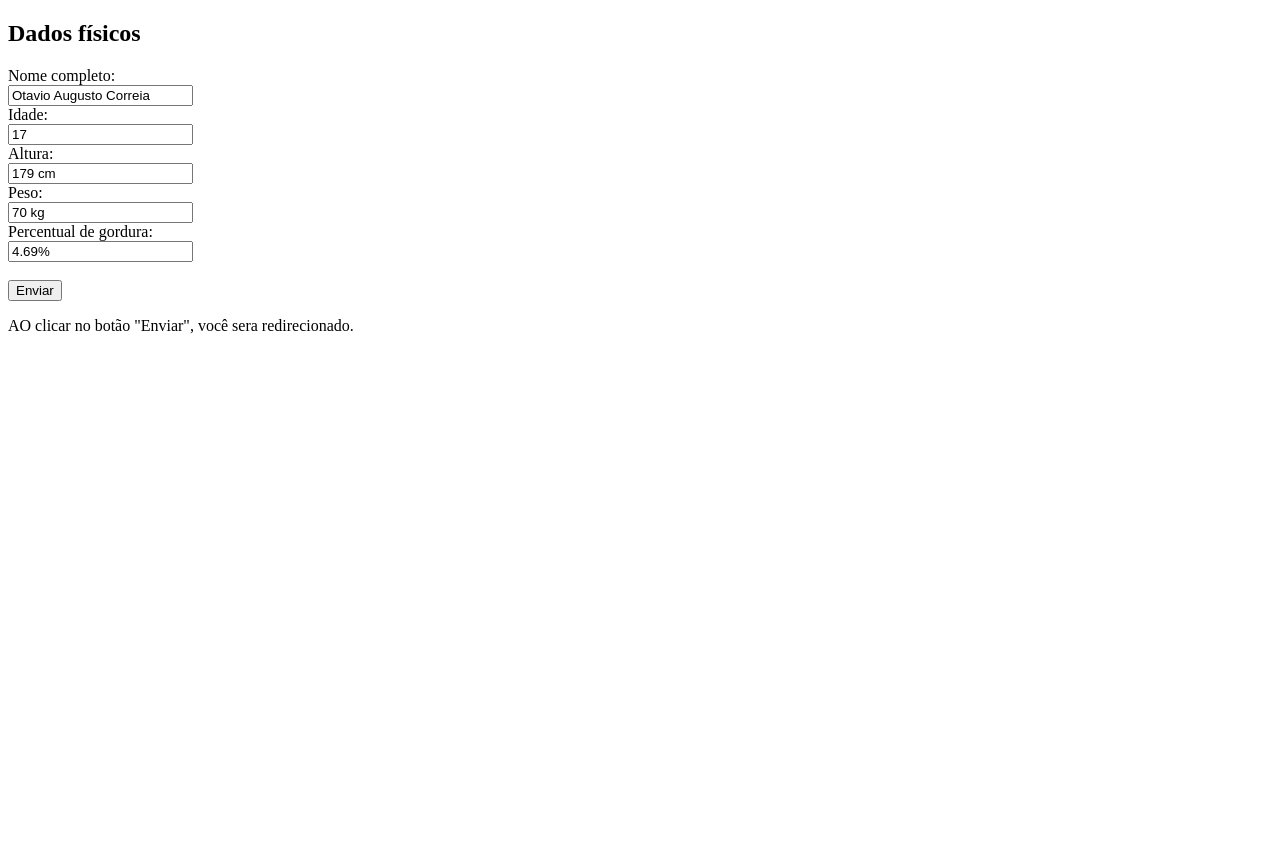
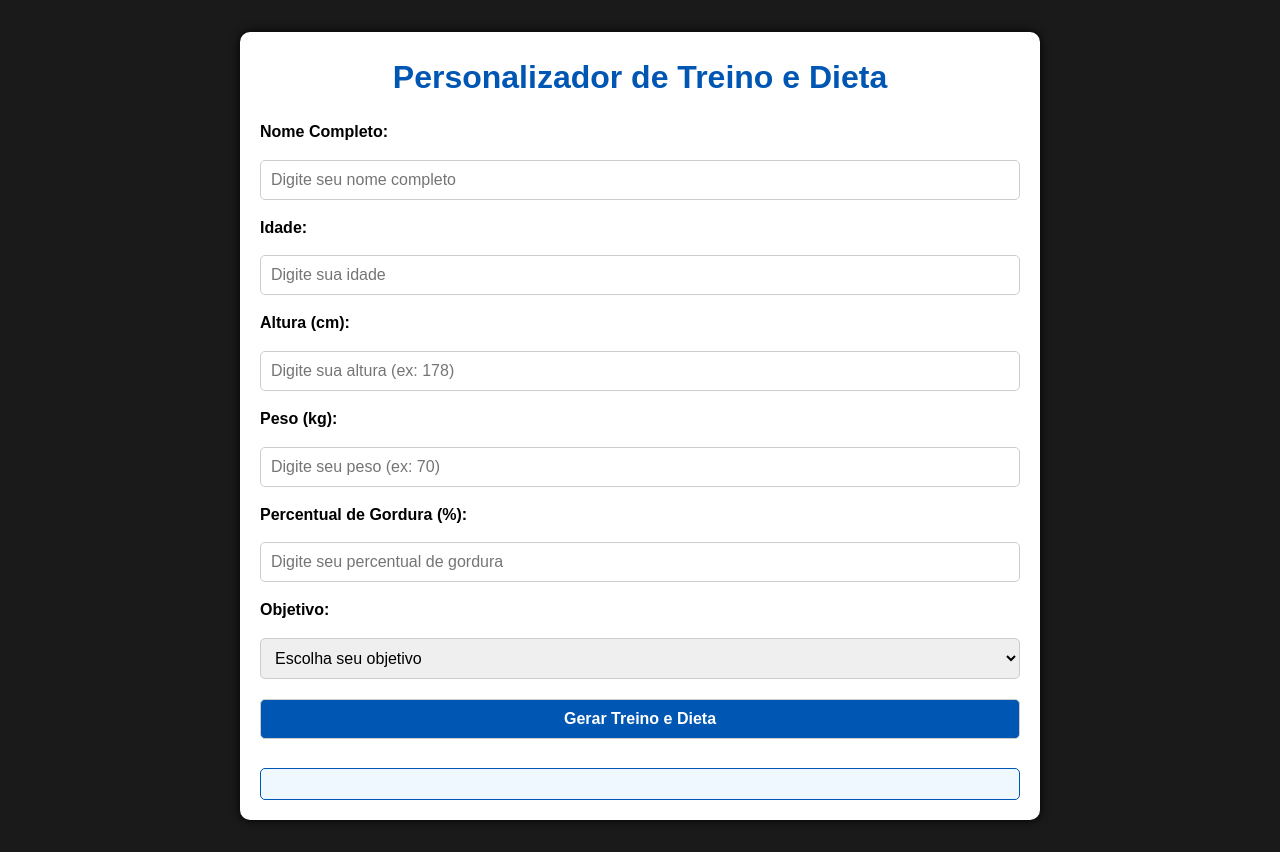
Before and after one commit to otaviocorreia12/otaviocorreia12.github.io, a plain HTML site: page index.html in a window 1280 px wide. Before the commit the page ends 800 px from the top, so only its background shows below. Drawn offline with Linux system fonts and the light colour scheme.

Commit message:
Update index.html

```diff
--- a/index.html
+++ b/index.html
@@ -1,24 +1,179 @@
 <!DOCTYPE html>
-<html>
+<html lang="pt-br">
+<head>
+    <meta charset="UTF-8">
+    <meta name="viewport" content="width=device-width, initial-scale=1.0">
+    <title>Treino e Dieta Personalizados</title>
+    <!-- CSS interno -->
+    <style>
+        /* Reset */
+        * {
+            margin: 0;
+            padding: 0;
+            box-sizing: border-box;
+            font-family: Arial, sans-serif;
+        }
+
+        body {
+            background-color: #1a1a1a;
+            color: #ffffff;
+            line-height: 1.6;
+        }
+
+        .container {
+            max-width: 800px;
+            margin: 2rem auto;
+            background-color: #ffffff;
+            color: #000;
+            border-radius: 10px;
+            box-shadow: 0 0 10px #000;
+            padding: 20px;
+        }
+
+        h1, h2 {
+            text-align: center;
+            color: #0056b3;
+            margin-bottom: 1rem;
+        }
+
+        form {
+            display: flex;
+            flex-direction: column;
+            gap: 10px;
+        }
+
+        label {
+            font-weight: bold;
+        }
+
+        input, select, button {
+            padding: 10px;
+            margin: 5px 0;
+            border: 1px solid #ccc;
+            border-radius: 5px;
+            font-size: 1rem;
+        }
+
+        button {
+            background-color: #0056b3;
+            color: #fff;
+            cursor: pointer;
+            font-weight: bold;
+        }
+
+        button:hover {
+            background-color: #003d82;
+        }
+
+        #result {
+            margin-top: 1.5rem;
+            padding: 15px;
+            background-color: #f0f8ff;
+            border: 1px solid #0056b3;
+            border-radius: 5px;
+        }
+
+        .highlight {
+            color: #0056b3;
+            font-weight: bold;
+        }
+    </style>
+</head>
 <body>
+    <div class="container">
+        <h1>Personalizador de Treino e Dieta</h1>
+        <form id="personalForm">
+            <label for="nome">Nome Completo:</label>
+            <input type="text" id="nome" placeholder="Digite seu nome completo" required>
 
-<h2>Dados físicos</h2>
+            <label for="idade">Idade:</label>
+            <input type="number" id="idade" placeholder="Digite sua idade" required>
 
-<form action="redirect.html">
-  <label for="fname">Nome completo:</label><br>
-  <input type="text" id="fname" name="fname" value="Otavio Augusto Correia"><br>
-  <label for="lage">Idade:</label><br>
-  <input type="text" id="lage" name="lage" value="17"><br>
-  <label for="lheigt">Altura:</label><br>
-  <input type="text" id="lheigt" name="lheigt" value="179 cm"><br>
-   <label for="lweight">Peso:</label><br>
-  <input type="text" id="lweight" name="lweight" value="70 kg"><br>
-   <label for="lpercent">Percentual de gordura:</label><br>
-  <input type="text" id="lpercent" name="lpercent" value="4.69%"><br><br>
-  <input type="submit" value="Enviar">
-</form>
+            <label for="altura">Altura (cm):</label>
+            <input type="number" id="altura" placeholder="Digite sua altura (ex: 178)" required>
 
-<p>AO clicar no botão "Enviar", você sera redirecionado.</p>
+            <label for="peso">Peso (kg):</label>
+            <input type="number" id="peso" placeholder="Digite seu peso (ex: 70)" required>
 
+            <label for="gordura">Percentual de Gordura (%):</label>
+            <input type="number" id="gordura" placeholder="Digite seu percentual de gordura" required>
+
+            <label for="objetivo">Objetivo:</label>
+            <select id="objetivo" required>
+                <option value="" disabled selected>Escolha seu objetivo</option>
+                <option value="ganhar_massa">Ganhar Massa</option>
+                <option value="perder_gordura">Perder Gordura</option>
+            </select>
+
+            <button type="submit">Gerar Treino e Dieta</button>
+        </form>
+
+        <div id="result"></div>
+    </div>
+
+    <!-- JavaScript -->
+    <script>
+        document.getElementById("personalForm").addEventListener("submit", function (e) {
+            e.preventDefault();
+
+            const nome = document.getElementById("nome").value;
+            const idade = document.getElementById("idade").value;
+            const altura = document.getElementById("altura").value;
+            const peso = document.getElementById("peso").value;
+            const gordura = document.getElementById("gordura").value;
+            const objetivo = document.getElementById("objetivo").value;
+
+            let treino = "";
+            let dieta = "";
+
+            if (objetivo === "ganhar_massa") {
+                treino = `
+                    <ul>
+                        <li><span class="highlight">Flexões</span>: 3 séries de 12-15 repetições</li>
+                        <li><span class="highlight">Agachamentos</span>: 4 séries de 10-12 repetições</li>
+                        <li><span class="highlight">Abdominais</span>: 3 séries de 20 repetições</li>
+                        <li><span class="highlight">Polichinelos</span>: 3 séries de 30 segundos</li>
+                    </ul>
+                `;
+                dieta = `
+                    <p>Consuma alimentos ricos em proteínas e carboidratos complexos:</p>
+                    <ul>
+                        <li>Peito de frango, ovos, peixe</li>
+                        <li>Arroz integral, batata-doce, aveia</li>
+                        <li>Vegetais e frutas diversas</li>
+                        <li>Inclua shakes de proteína pós-treino</li>
+                    </ul>
+                `;
+            } else if (objetivo === "perder_gordura") {
+                treino = `
+                    <ul>
+                        <li><span class="highlight">Corrida no lugar</span>: 5 séries de 1 minuto</li>
+                        <li><span class="highlight">Prancha</span>: 3 séries de 30 segundos</li>
+                        <li><span class="highlight">Burpees</span>: 3 séries de 10 repetições</li>
+                        <li><span class="highlight">Polichinelos</span>: 3 séries de 45 segundos</li>
+                    </ul>
+                `;
+                dieta = `
+                    <p>Consuma alimentos saudáveis com baixo teor calórico:</p>
+                    <ul>
+                        <li>Frango grelhado, peixe magro</li>
+                        <li>Vegetais folhosos, brócolis, couve-flor</li>
+                        <li>Frutas de baixo índice glicêmico (maçã, pera)</li>
+                        <li>Evite açúcares e frituras</li>
+                    </ul>
+                `;
+            }
+
+            const resultDiv = document.getElementById("result");
+            resultDiv.innerHTML = `
+                <h2>Resultado Personalizado</h2>
+                <p>Olá <span class="highlight">${nome}</span>! Aqui está seu plano:</p>
+                <h3>🏋️ Treino</h3>
+                ${treino}
+                <h3>🍎 Dieta</h3>
+                ${dieta}
+            `;
+        });
+    </script>
 </body>
 </html>
```
